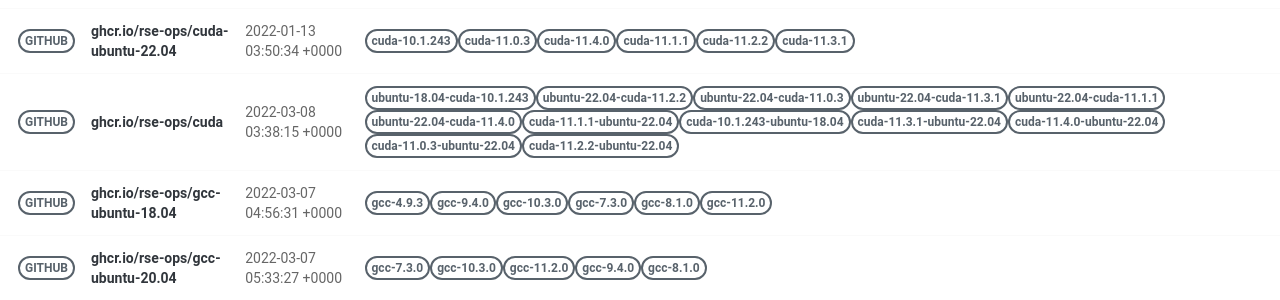
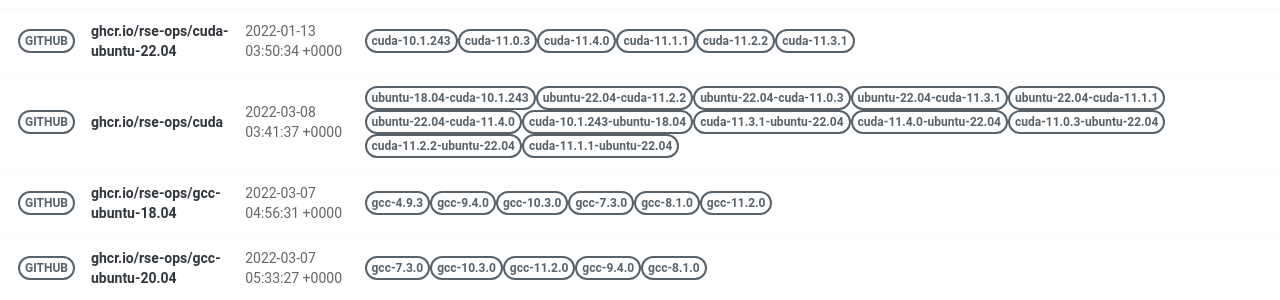
Before and after one commit to rse-ops/docker-images, a Jekyll site: the page built from pages/index.md, in a window 1280 px wide. Shown: the part 421-721 px from the top of the page. Built offline with Jekyll 4.4.1, drawn with Linux system fonts in a browser that asks for light colours; nearby versions of some CDN libraries.

Commit message:
Automated push to update library 2022-03-08

```diff
--- a/_library/ghcr.io-rse-ops-cuda.md
+++ b/_library/ghcr.io-rse-ops-cuda.md
@@ -1,7 +1,7 @@
 ---
 layout: container
 name: ghcr.io/rse-ops/cuda
-updated_at: 2022-03-08 03:38:15.558247
+updated_at: 2022-03-08 03:41:37.455837
 
 
 container_url: https://github.com/orgs/rse-ops/packages/container/package/cuda
```
Also changed, not shown: other parts of _library/ghcr.io-rse-ops-cuda.md (+3 -3 lines).
